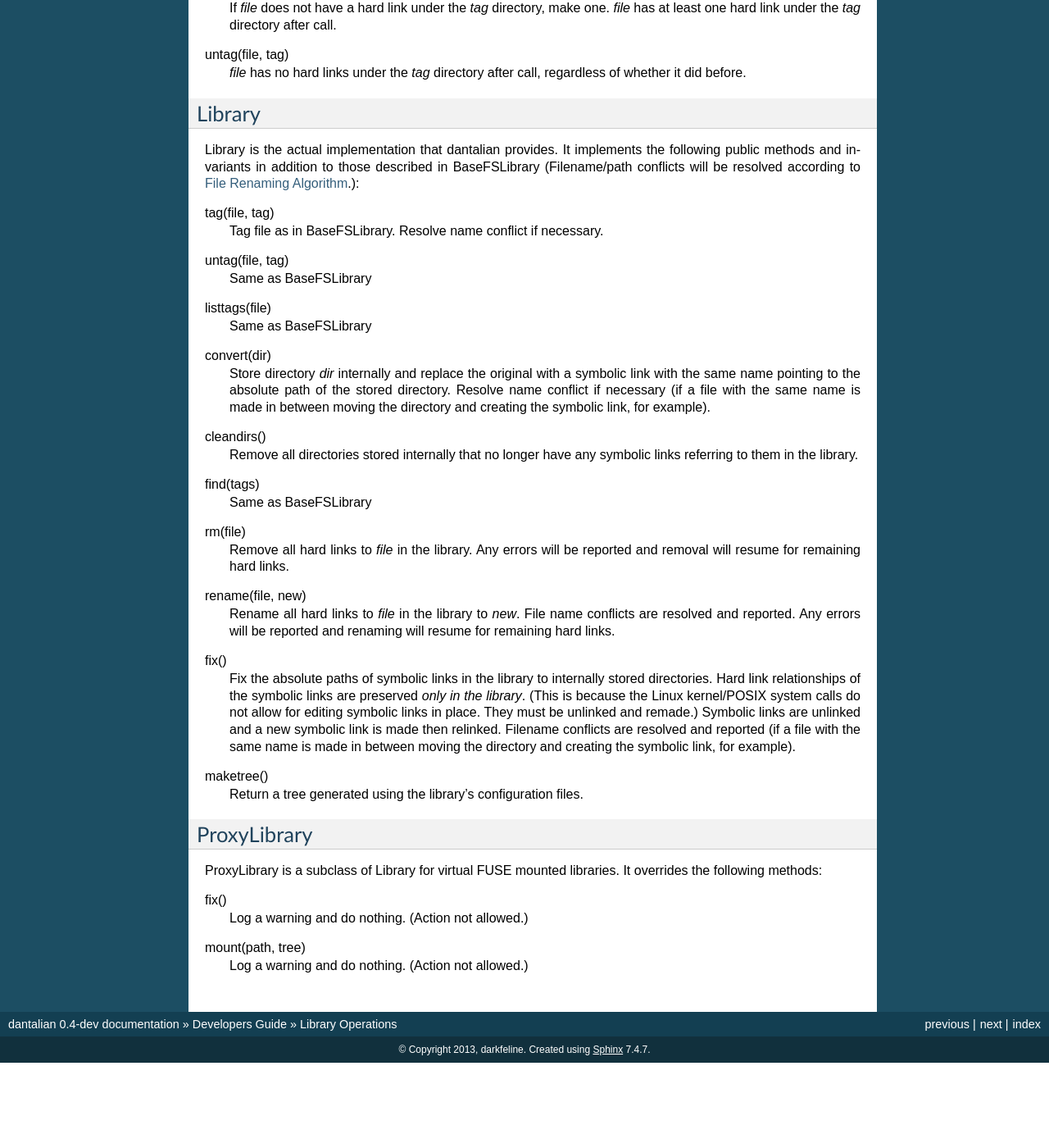
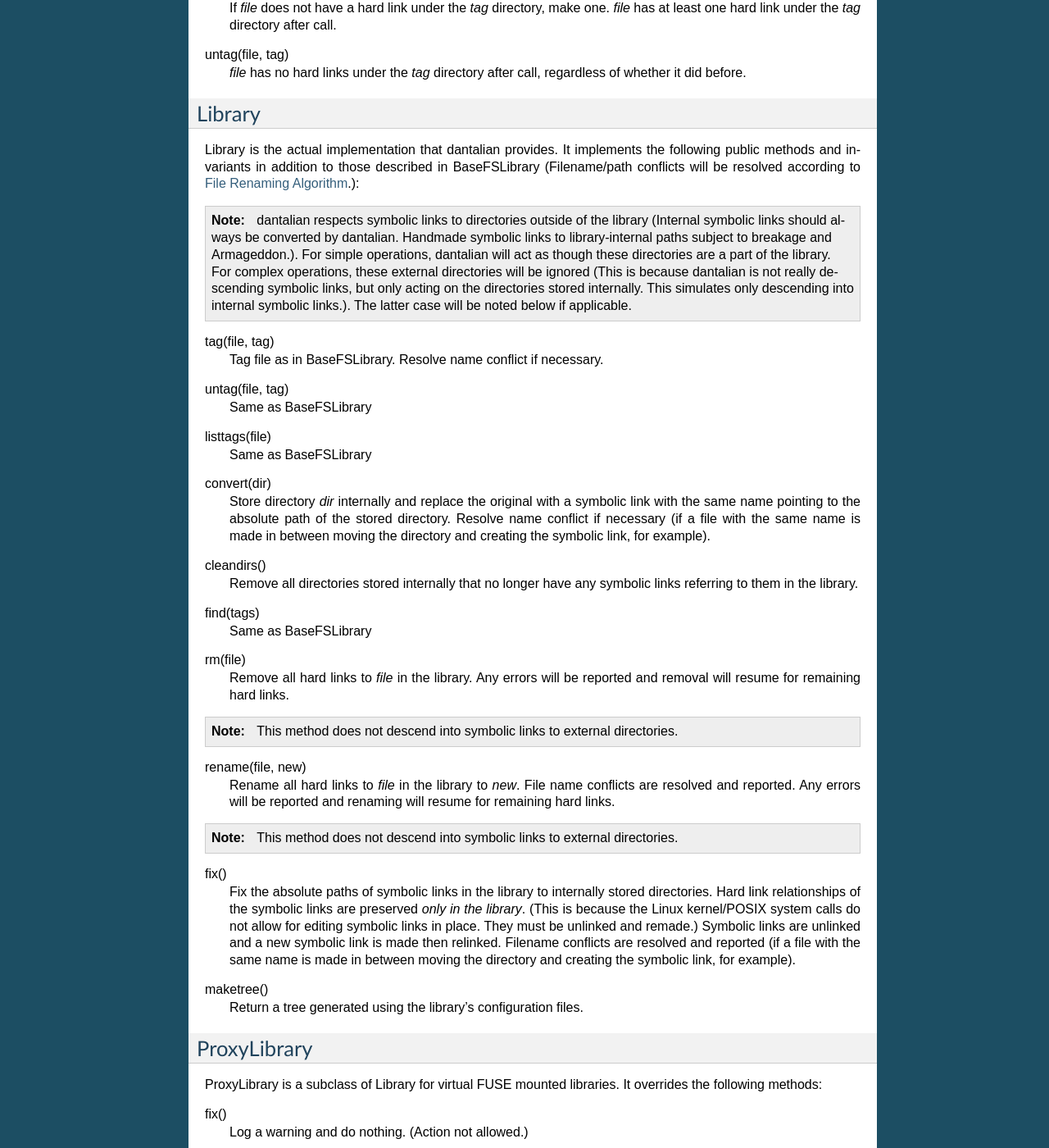
Before and after one commit to darkfeline/dantalian, a Sphinx documentation site: the page built from doc/dev/libop.rst, in a window 1280 px wide and 1400 px high, scrolled down 746 px. Shown: the whole window at 82% size. Built offline with Sphinx 7.4.7, drawn with Linux system fonts in a browser that asks for light colours; before the commit the page ends 2042 px from its top, so only the background shows below that.

Commit message:
Clarify library behavior in documentation

```diff
--- a/doc/dev/libop.rst
+++ b/doc/dev/libop.rst
@@ -57,6 +57,18 @@ implements the following public methods and invariants in addition to
 those described in BaseFSLibrary (Filename/path conflicts will be
 resolved according to :ref:`rename_alg`.):
 
+.. note::
+   dantalian respects symbolic links to directories outside of the
+   library (Internal symbolic links should always be converted by
+   dantalian.  Handmade symbolic links to library-internal paths subject
+   to breakage and Armageddon.).  For simple operations, dantalian will
+   act as though these directories are a part of the library.  For
+   complex operations, these external directories will be ignored (This
+   is because dantalian is not really descending symbolic links, but
+   only acting on the directories stored internally. This simulates only
+   descending into internal symbolic links.).  The latter case will be
+   noted below if applicable.
+
 tag(file, tag)
    Tag file as in BaseFSLibrary.  Resolve name conflict if necessary.
 
@@ -84,10 +96,18 @@ rm(file)
    Remove all hard links to `file` in the library.  Any errors will be
    reported and removal will resume for remaining hard links.
 
+.. note::
+   This method does not descend into symbolic links to external
+   directories.
+
 rename(file, new)
    Rename all hard links to `file` in the library to `new`.  File name
    conflicts are resolved and reported.  Any errors
    will be reported and renaming will resume for remaining hard links.
+
+.. note::
+   This method does not descend into symbolic links to external
+   directories.
 
 fix()
    Fix the absolute paths of symbolic links in the library to internally
```
